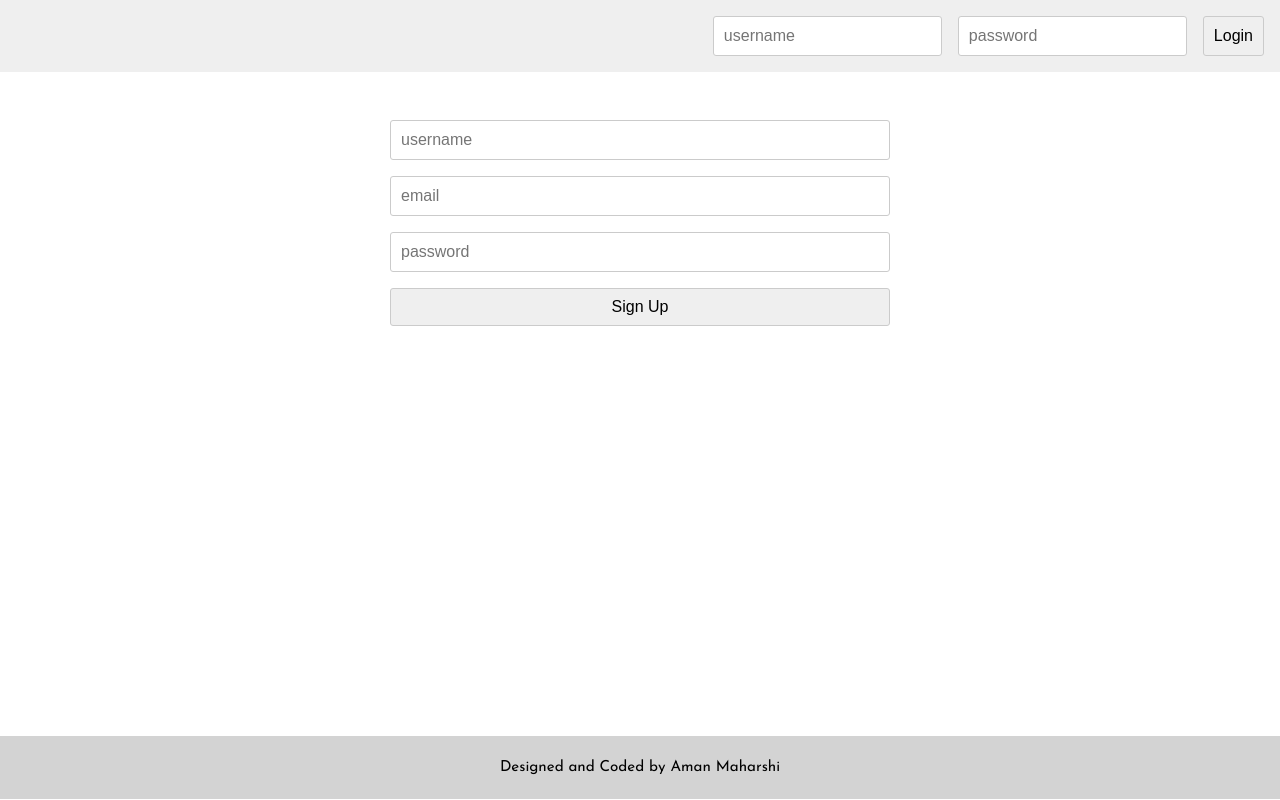
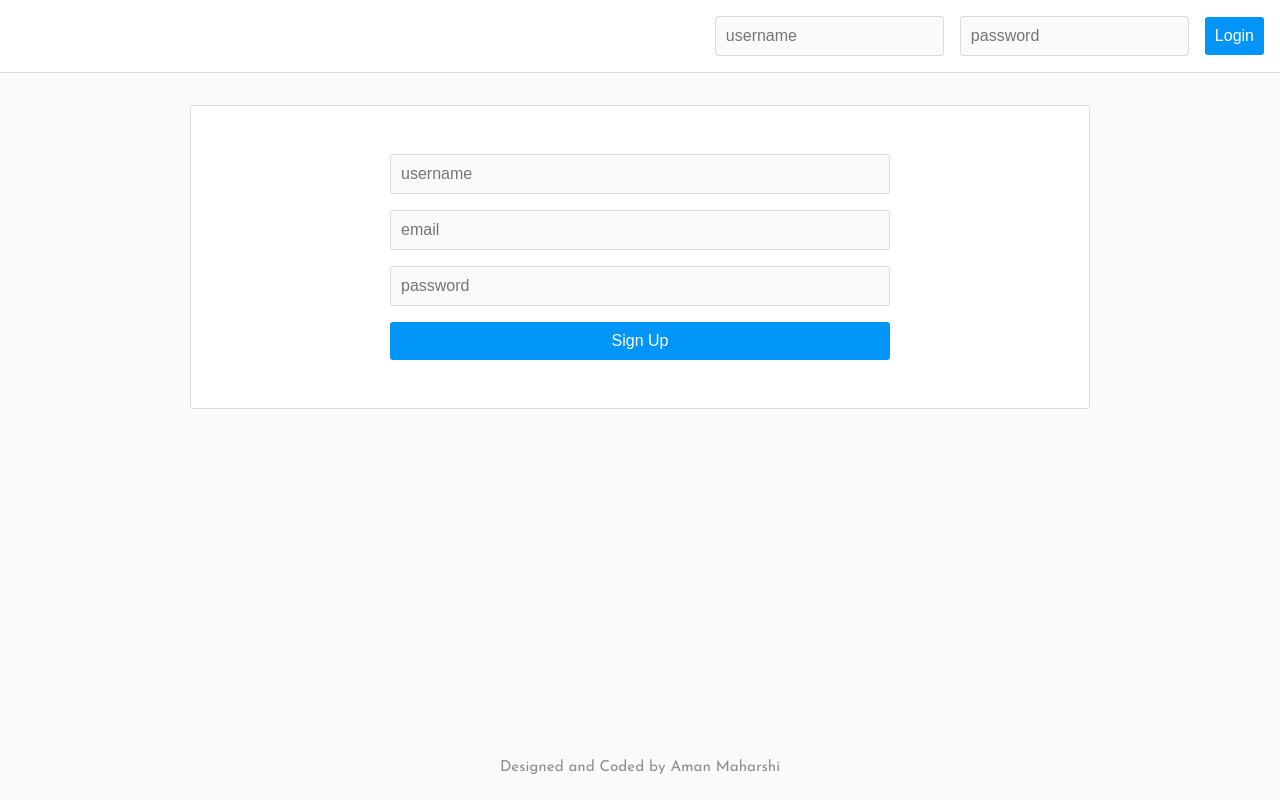
Before and after one commit to aman-maharshi/hands-on-practice, a React (Create React App) app in the folder practice-api/: page / in a window 1280 px wide. Built offline with nearby package versions, Linux system fonts and the light colour scheme.

Commit message:
some styling changes

```diff
--- a/practice-api/src/index.css
+++ b/practice-api/src/index.css
@@ -4,6 +4,7 @@ body {
     margin: 0;
     padding: 0;
     font-family: "Josefin Sans", sans-serif;
+    background: #fafafa;
 }
 * {
     box-sizing: border-box;
@@ -15,6 +16,12 @@ a {
 }
 button {
     cursor: pointer;
+    background: #0095f6;
+    color: white;
+    border: none;
+}
+input {
+    background: #fafafa;
 }
 .page-title {
     text-align: center;
@@ -23,14 +30,29 @@ button {
     min-height: 92vh;
 }
 .pageContent {
-    max-width: 1000px;
+    max-width: 900px;
     margin: 0 auto;
     padding-top: 2rem;
+    background: white;
+    border-radius: 3px;
+    margin-top: 2rem;
+    border: 1px solid #dbdbdb;
 }
 .notLoggedIn {
     max-width: 600px;
     margin: 0 auto;
     text-align: center;
+}
+
+/*
+    HEADER
+-----------*/
+.header {
+    background: white;
+    padding: 1rem;
+    display: flex;
+    justify-content: flex-end;
+    border-bottom: 1px solid #dbdbdb;
 }
 
 /*
@@ -50,11 +72,11 @@ button {
 button {
     font-size: 1rem;
     padding: 10px;
-    border: 1px solid #cbcbcb;
     border-radius: 3px;
 }
 .signup__form input {
     margin-bottom: 1rem;
+    border: 1px solid #dbdbdb;
 }
 .signup__form button {
     padding: 0;
@@ -68,44 +90,20 @@ button {
 }
 
 /*
-    HEADER
------------*/
-.header {
-    background: #efefef;
-    padding: 1rem;
-    display: flex;
-    justify-content: flex-end;
-}
-/*
     SIGNIN
 --------------*/
 .signin__form * {
     font-size: 1rem;
     padding: 10px;
-    border: 1px solid #cbcbcb;
     border-radius: 3px;
 }
 .signin__form input {
     margin-right: 1rem;
+    border: 1px solid #dbdbdb;
 }
+
 .signin__form button {
     cursor: pointer;
-}
-
-/*
-    FOOTER
-*/
-.footer {
-    text-align: center;
-    padding: 1rem;
-    background: lightgray;
-}
-.footer p {
-    font-size: 0.95rem;
-    margin: 0.5rem 0;
-}
-.footer a {
-    color: inherit;
 }
 
 /*
@@ -130,3 +128,19 @@ button {
 .home__card .username {
     margin-right: 1rem;
 }
+
+/*
+    FOOTER
+*/
+.footer {
+    text-align: center;
+    padding: 1rem;
+    color: #8e8e8e;
+}
+.footer p {
+    font-size: 0.95rem;
+    margin: 0.5rem 0;
+}
+.footer a {
+    color: inherit;
+}
```
